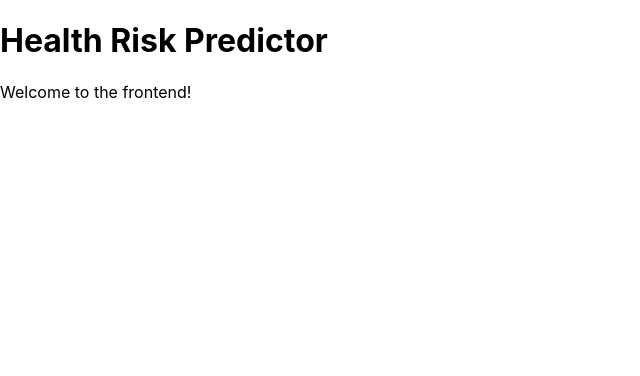
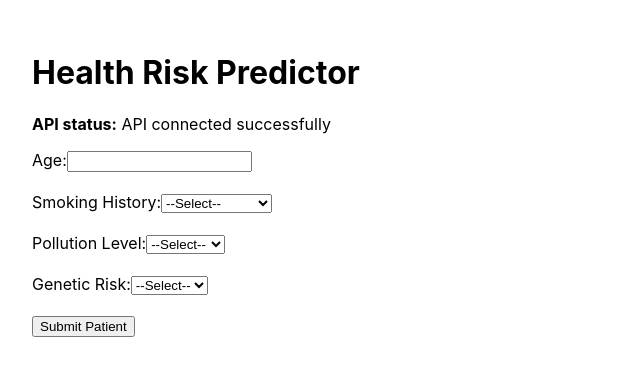
Before and after one commit to RaquelMAlvarez/health-risk-api, a React (Create React App) app in the folder frontend/: page / in a window 1280 px wide. Shown: the top 376 px of the page, without its empty margins (0-640 px from the left). Built offline with nearby package versions, Linux system fonts and the light colour scheme.

Commit message:
Enable CORS in main.py and update App.js for frontend/backend connection

```diff
--- a/frontend/src/App.js
+++ b/frontend/src/App.js
@@ -1,8 +1,106 @@
+import React, { useState, useEffect } from 'react';
+
 function App() {
+  const [apiStatus, setApiStatus] = useState('Checking...');
+  const [formData, setFormData] = useState({
+    age: '',
+    smoking_history: '',
+    pollution_level: '',
+    genetic_risk: ''
+  });
+
+  useEffect(() => {
+    fetch('http://127.0.0.1:8000/') // Cambiar esta URL si estás usando Render
+      .then(response => {
+        if (response.ok) {
+          setApiStatus('API connected successfully');
+        } else {
+          setApiStatus('API responded with error');
+        }
+      })
+      .catch(() => setApiStatus('Could not connect to API'));
+  }, []);
+
+  const handleChange = (e) => {
+    setFormData({
+      ...formData,
+      [e.target.name]: e.target.value
+    });
+  };
+
+  const handleSubmit = (e) => {
+    e.preventDefault();
+    console.log('Form submitted:', formData);
+    // Aquí luego haremos POST a /patients
+  };
+
   return (
-    <div>
+    <div style={{ padding: '2rem' }}>
       <h1>Health Risk Predictor</h1>
-      <p>Welcome to the frontend!</p>
+      <p><strong>API status:</strong> {apiStatus}</p>
+
+      <form onSubmit={handleSubmit}>
+        <label>
+          Age:
+          <input
+            type="number"
+            name="age"
+            value={formData.age}
+            onChange={handleChange}
+            required
+          />
+        </label>
+        <br /><br />
+
+        <label>
+          Smoking History:
+          <select
+            name="smoking_history"
+            value={formData.smoking_history}
+            onChange={handleChange}
+            required
+          >
+            <option value="">--Select--</option>
+            <option value="never smoked">Never Smoked</option>
+            <option value="former">Former</option>
+            <option value="current">Current</option>
+          </select>
+        </label>
+        <br /><br />
+
+        <label>
+          Pollution Level:
+          <select
+            name="pollution_level"
+            value={formData.pollution_level}
+            onChange={handleChange}
+            required
+          >
+            <option value="">--Select--</option>
+            <option value="low">Low</option>
+            <option value="moderate">Moderate</option>
+            <option value="high">High</option>
+          </select>
+        </label>
+        <br /><br />
+
+        <label>
+          Genetic Risk:
+          <select
+            name="genetic_risk"
+            value={formData.genetic_risk}
+            onChange={handleChange}
+            required
+          >
+            <option value="">--Select--</option>
+            <option value="positive">Positive</option>
+            <option value="negative">Negative</option>
+          </select>
+        </label>
+        <br /><br />
+
+        <button type="submit">Submit Patient</button>
+      </form>
     </div>
   );
 }
```
